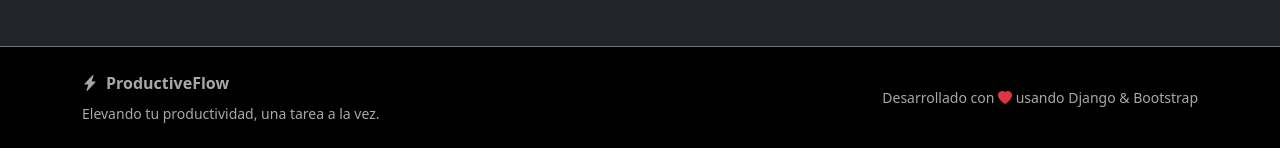
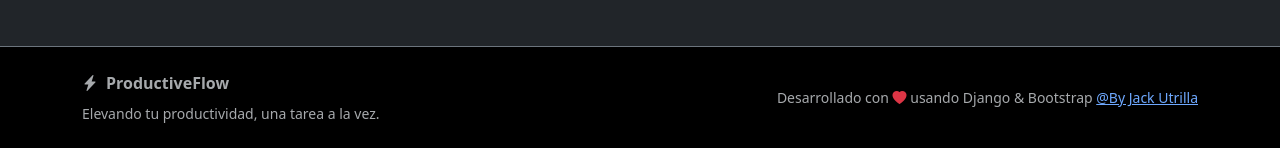
Before and after one commit to Jack1428u/ProductiveFlow, a Django app: page / in a window 1280 px wide. Shown: the part 1857-2005 px from the top of the page. Run offline with Django 5.2, Linux system fonts and the light colour scheme.

Commit message:
add description

```diff
--- a/tasks/templates/home.html
+++ b/tasks/templates/home.html
@@ -227,7 +227,7 @@
                 </div>
                 <div class="col-md-6 text-md-end">
                     <p class="small mb-0">
-                        Desarrollado con <i class="bi bi-heart-fill text-danger"></i> usando Django & Bootstrap
+                        Desarrollado con <i class="bi bi-heart-fill text-danger"></i> usando Django & Bootstrap <a href="https://github.com/Jack1428u">@By Jack Utrilla </a>
                     </p>
                 </div>
             </div>
```
